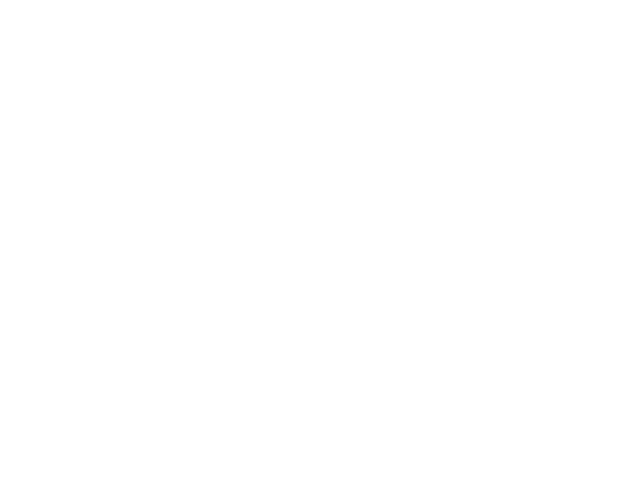
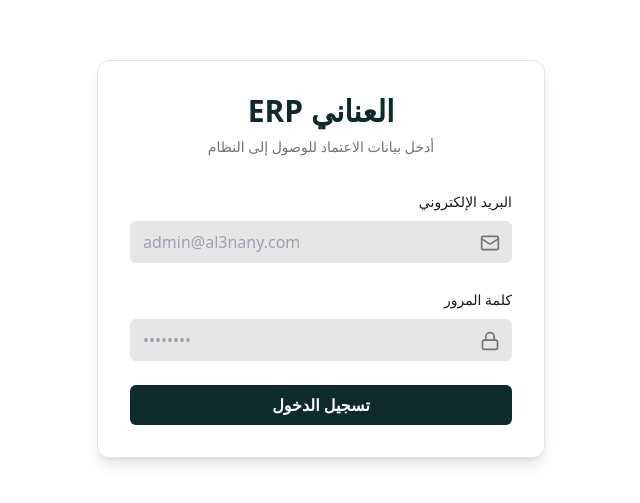
Before and after one commit to a7med3nany/al3nany-erp, a React (Vite) app: page /#/login in a window 1280 px wide. Before the commit this address had no page. Shown: the part 141-644 px from the top of the page, without its empty margins (417-1057 px from the left). Built offline with nearby package versions, Linux system fonts and the light colour scheme; no server answers.

Commit message:
Implement authentication state listener and routing

```diff
--- a/src/App.tsx
+++ b/src/App.tsx
@@ -1,29 +1,56 @@
-import { HashRouter, Routes, Route } from "react-router-dom";
+import { useEffect } from "react";
+import { HashRouter, Routes, Route, Navigate } from "react-router-dom";
 import { QueryClient, QueryClientProvider } from "@tanstack/react-query";
+import { onAuthStateChanged } from "firebase/auth";
+import { auth } from "./config/firebase";
+import { useAuthStore } from "./store/authStore";
+
 import MainLayout from "./layouts/MainLayout";
+import Login from "./pages/auth/Login";
+import ProtectedRoute from "./components/auth/ProtectedRoute";
 
-// تهيئة عميل React Query لإدارة استدعاءات البيانات والتخزين المؤقت (Caching)
+// تهيئة عميل React Query لإدارة استدعاءات البيانات
 const queryClient = new QueryClient();
 
-// مكون مؤقت للصفحة الرئيسية حتى يتم برمجة لوحة التحكم (Dashboard)
+// مكون مؤقت للصفحة الرئيسية
 const DashboardPlaceholder = () => (
   <div className="flex flex-col items-center justify-center h-full text-muted-foreground animate-in fade-in duration-500">
     <h2 className="text-2xl font-bold mb-2 text-foreground">مرحباً بك في نظام العناني ERP</h2>
-    <p>تم الانتهاء من بناء الهيكل الأساسي (Foundation) بنجاح.</p>
+    <p>لقد قمت بتسجيل الدخول بنجاح وأنت الآن داخل المنطقة المحمية.</p>
   </div>
 );
 
 function App() {
+  const { setUser, setLoading } = useAuthStore();
+
+  useEffect(() => {
+    // التنصت على حالة تسجيل الدخول من فايربيز بمجرد تشغيل التطبيق
+    const unsubscribe = onAuthStateChanged(auth, (currentUser) => {
+      setUser(currentUser);
+      setLoading(false); // إيقاف شاشة التحميل بمجرد معرفة الحالة (سواء مسجل أو غير مسجل)
+    });
+
+    // تنظيف التنصت عند إغلاق المكون لتجنب تسريب الذاكرة
+    return () => unsubscribe();
+  }, [setUser, setLoading]);
+
   return (
     <QueryClientProvider client={queryClient}>
-      {/* تم استخدام HashRouter ليعمل التطبيق كملف Zip على أي استضافة دون مشاكل */}
       <HashRouter>
         <Routes>
-          {/* الهيكل الأساسي يغلف جميع الصفحات الداخلية */}
-          <Route path="/" element={<MainLayout />}>
-            <Route index element={<DashboardPlaceholder />} />
-            {/* سيتم إضافة مسارات المبيعات، المخازن، وغيرها هنا لاحقاً */}
+          {/* مسار عام: شاشة تسجيل الدخول */}
+          <Route path="/login" element={<Login />} />
+
+          {/* مسارات محمية: لا يمكن الدخول لها إلا بتسجيل الدخول */}
+          <Route element={<ProtectedRoute />}>
+            <Route path="/" element={<MainLayout />}>
+              <Route index element={<DashboardPlaceholder />} />
+              {/* سيتم إضافة شاشات (المخازن، الخزائن، الأصناف) هنا تباعاً */}
+            </Route>
           </Route>
+
+          {/* في حال كتابة مسار غير موجود، يتم إرجاع المستخدم للرئيسية */}
+          <Route path="*" element={<Navigate to="/" replace />} />
         </Routes>
       </HashRouter>
     </QueryClientProvider>
```
